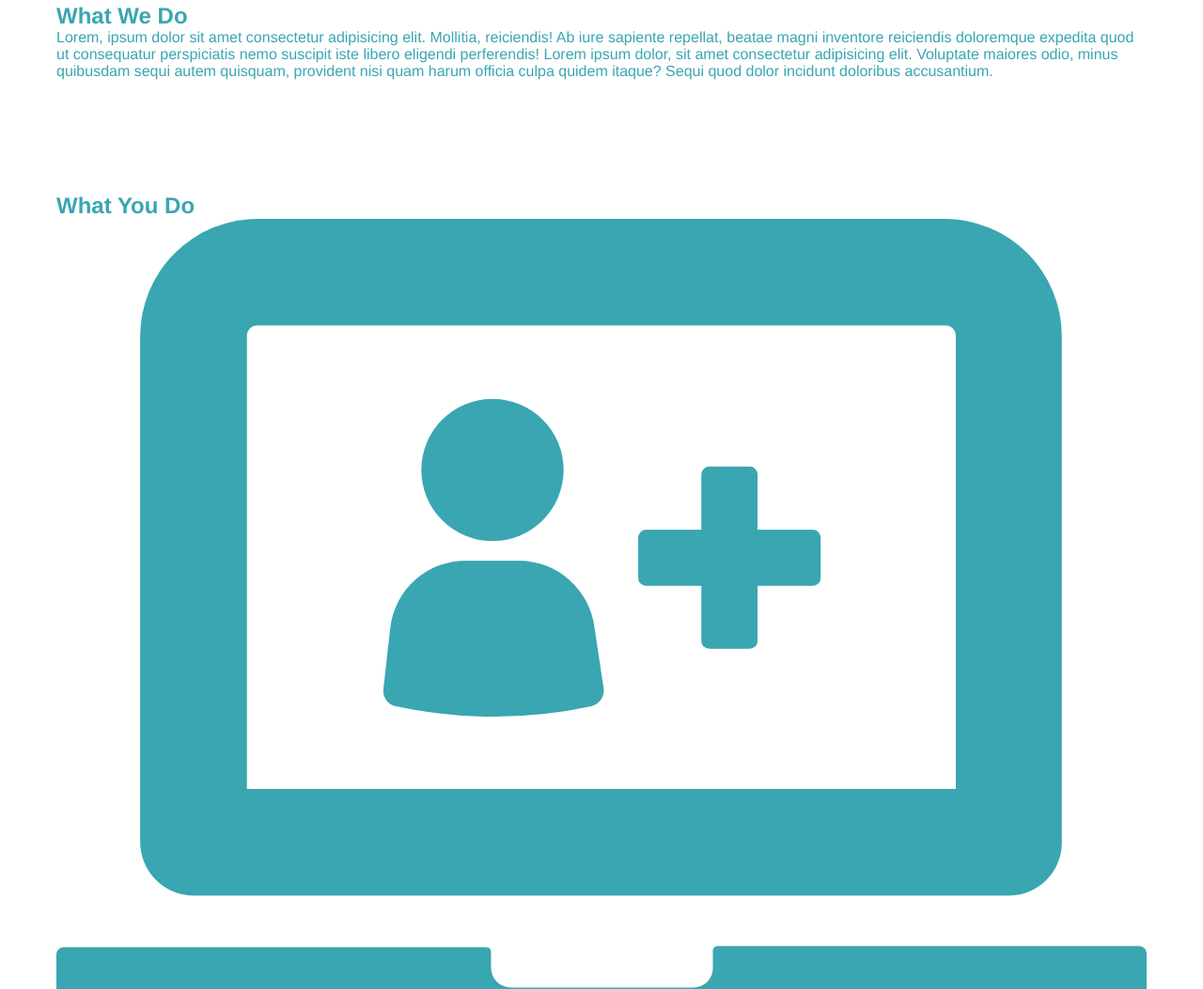
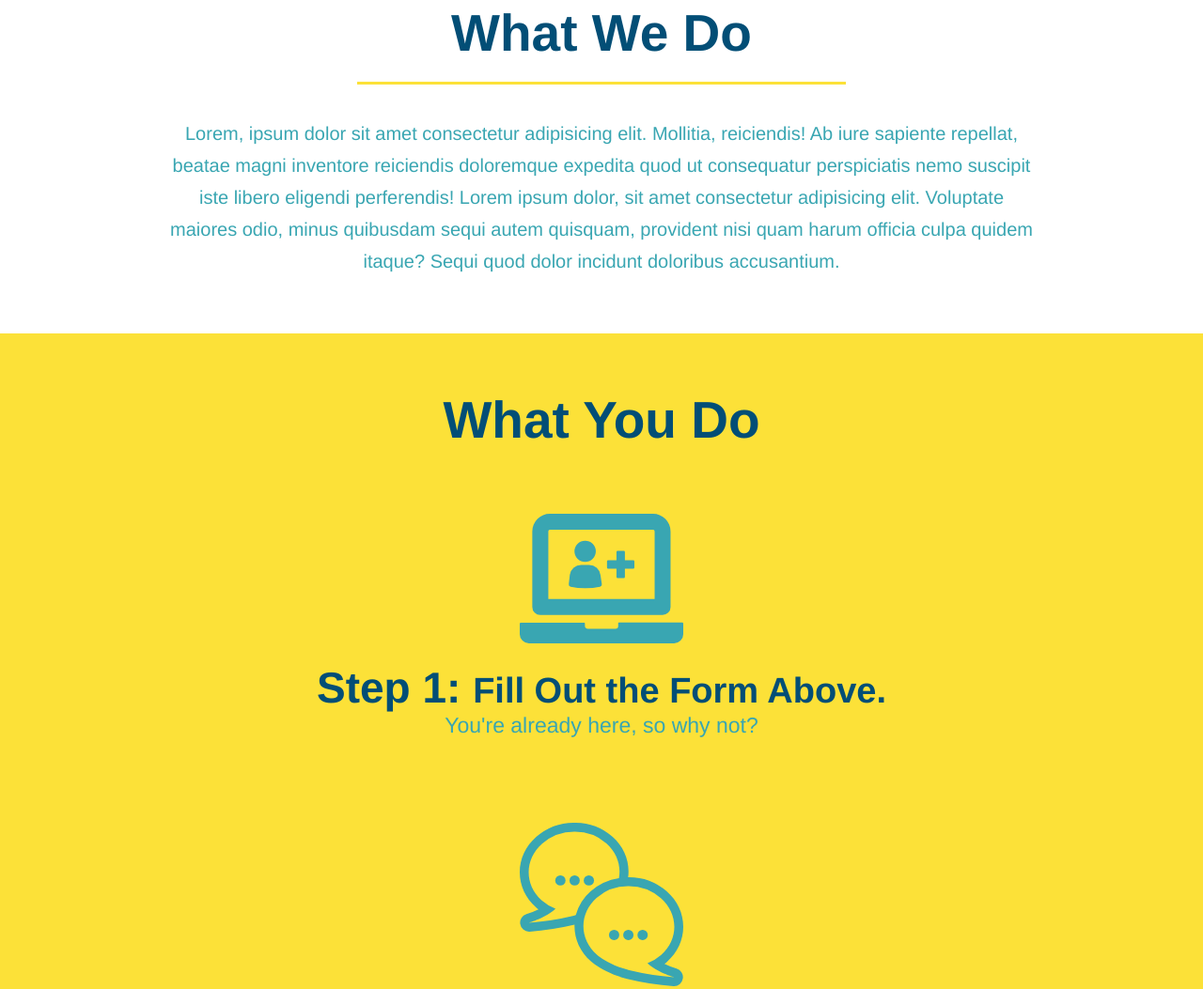
Before and after one commit to admont5/run-buddy, a plain HTML site: page index.html in a window 1280 px wide. Shown: the part 739-1792 px from the top of the page at 94% size. Drawn offline with Linux system fonts and the light colour scheme.

Commit message:
style what you do section

```diff
--- a/assets/css/style.css
+++ b/assets/css/style.css
@@ -119,3 +119,61 @@ section{
     font-size: 16px;
 }
 /* Hero Form End */
+
+.intro {
+    text-align: center;
+}
+
+.intro p {
+    line-height: 1.7;
+    color: #39a6b2;
+    width: 80%;
+    font-size: 20px;
+    margin: 0 auto;
+}
+
+.steps {
+    text-align: center;
+    background: #fce138;
+}
+
+.section-title {
+    font-size: 55px;
+    color: #024e76;
+    margin-bottom: 35px;
+    padding: 0 100px 20px 100px;
+    display: inline-block;
+    border-bottom: 3px solid;
+  }
+
+  .primary-border {
+    border-color: #fce138;
+  }
+
+  .secondary-border {
+    border-color: #39a6b2;
+  }
+
+  .steps div {
+      margin-bottom: 80px;
+  }
+
+  .steps img {
+      width: 15%;
+      margin: 10px 0;
+  }
+
+  .steps h3 {
+      color: #024e76;
+      font-size: 46px;
+      margin-top: 10px;
+  }
+
+  .steps p {
+      color: #39a6b2;
+      font-size: 23px;
+  }
+
+  .steps span {
+      font-size: 38px;
+  }
--- a/index.html
+++ b/index.html
@@ -69,39 +69,39 @@
 </section>
 
 <!-- "what we do" section -->
-<section id="what-we-do">
-    <h2>What We Do</h2>
+<section id="what-we-do" class="intro">
+    <h2 class="section-title primary-border">What We Do</h2>
     <p>
         Lorem, ipsum dolor sit amet consectetur adipisicing elit. Mollitia, reiciendis! Ab iure sapiente repellat, beatae magni inventore reiciendis doloremque expedita quod ut consequatur perspiciatis nemo suscipit iste libero eligendi perferendis! Lorem ipsum dolor, sit amet consectetur adipisicing elit. Voluptate maiores odio, minus quibusdam sequi autem quisquam, provident nisi quam harum officia culpa quidem itaque? Sequi quod dolor incidunt doloribus accusantium.
     </p>
 </section>
 
 <!-- "what you do" section -->
-<section id="what-you-do">
-    <h2>What You Do</h2>
+<section id="what-you-do" class="steps">
+    <h2 class="section-title primary-border">What You Do</h2>
 
     <div>
         <!-- insert this img element -->
         <img src="assets\images\step-1.svg" alt="" />
-        <h3>Step 1: Fill Out the Form Above.</h3>
+        <h3>Step 1: <span>Fill Out the Form Above.</span></h3>
         <p>You're already here, so why not?</p>
     </div>
 
     <div>
         <img src="assets\images\step-2.svg" alt="" />
-        <h3>Step 2: Consult with One of Our Trainers</h3>
+        <h3>Step 2: <span>Consult with One of Our Trainers.</span></h3>
         <p>Are you here to build muscle, lose weight, or just feel good?</p>
     </div>
 
     <div>
         <img src="assets\images\step-3.svg" alt="" />
-        <h3>Step 3: Get Running</h3>
+        <h3>Step 3: <span>Get Running.</span></h3>
         <p>Hit the ground running (literally) once your trainer lays out your plan.</p>
     </div>
 
     <div>
         <img src="assets\images\step-4.svg" alt="" />
-        <h3>Step 4: See Results</h3>
+        <h3>Step 4: <span>See Results.</span></h3>
         <p>Bi-weekly checkins with your trainer will keep you focused.</p>
     </div>
 
@@ -109,8 +109,10 @@
 </section>
 
 <!-- "meet the trainers" section -->
-<section>
-    <h2>Meet The Trainers</h2>
+<section id="your-trainers" class="trainers">
+    <h2 class="section-title primary-border">
+        Meet The Trainers
+    </h2>
 </section>
 
 <!-- "reach out" section -->
```
Also changed, not shown: assets/images/trainer-1.jpg (added), assets/images/trainer-2.jpg (added), assets/images/trainer-3.jpg (added), 1 other file.
